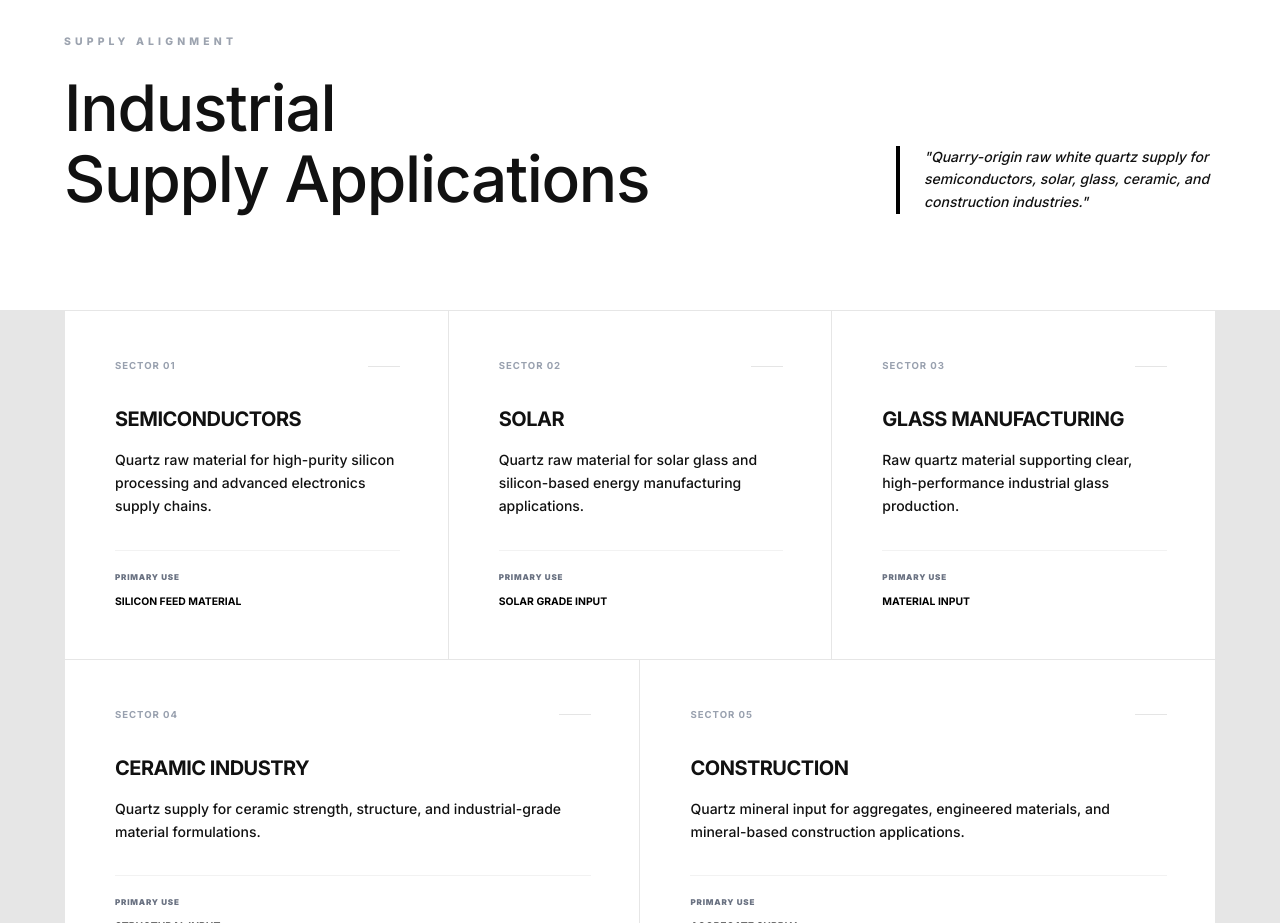
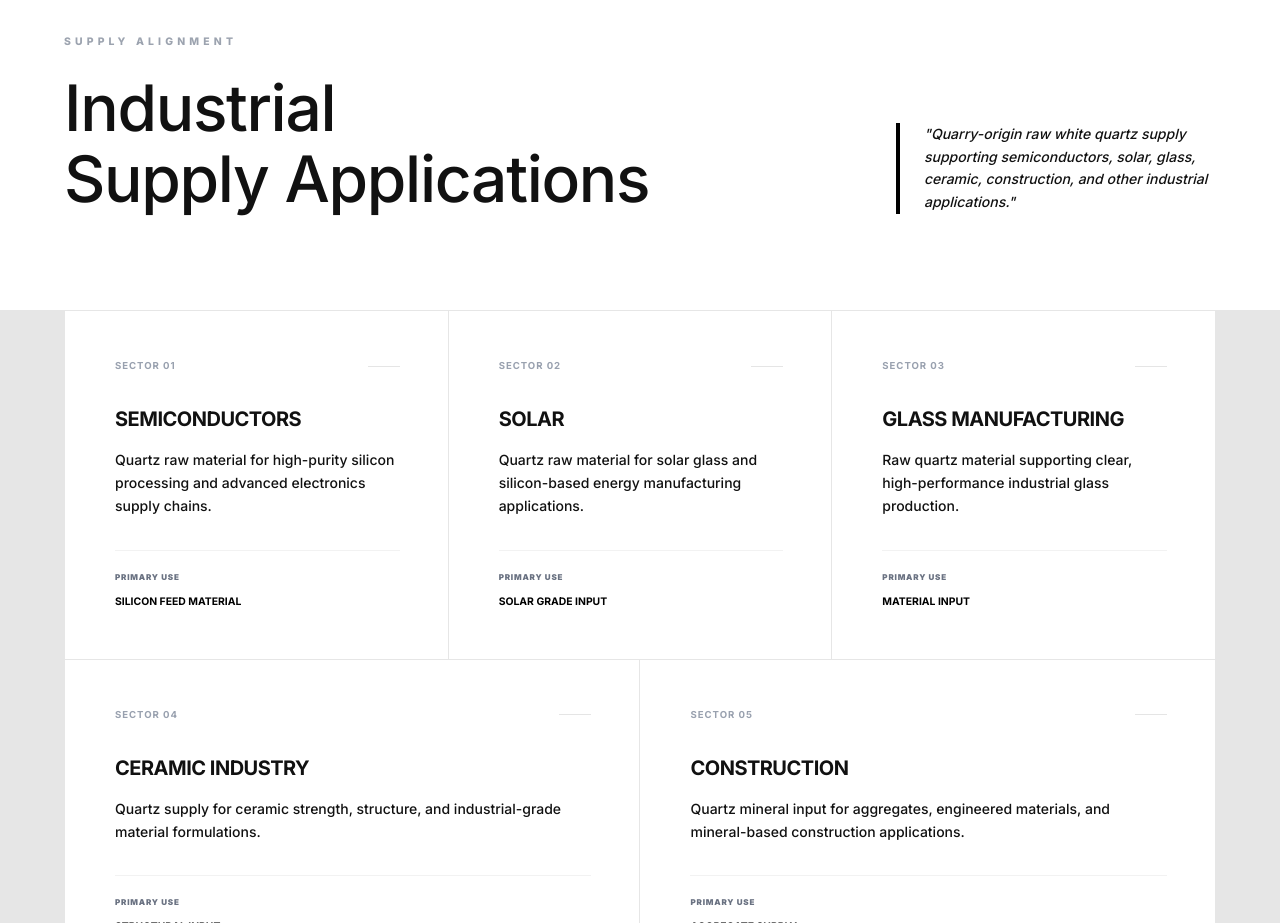
Before and after one commit to ssrminesandmineralspvtltd/mining, a Next.js app: page / in a window 1280 px wide. Shown: the part 1920-2843 px from the top of the page. Built offline with nearby package versions, Linux system fonts and the light colour scheme.

Commit message:
copy: open-ended sector quote — adds 'and other industrial applications'

```diff
--- a/app/applications/page.tsx
+++ b/app/applications/page.tsx
@@ -55,7 +55,7 @@ const ApplicationsPage = () => {
             <span className="text-[0.7rem] uppercase font-bold tracking-[0.3em] text-gray-400 mb-4 block">Sector Expertise</span>
             <h1 className="text-5xl md:text-6xl font-light tracking-tight mb-8">Industrial Applications</h1>
             <p className="text-lg text-gray-500 max-w-2xl mx-auto leading-relaxed">
-              Quarry-origin raw white quartz supply for key industrial sectors. Specifications and bulk supply details shared on request.
+              Quarry-origin raw white quartz supply supporting semiconductors, solar, glass, ceramic, construction, and other industrial applications. Specifications and bulk supply details shared on request.
             </p>
           </motion.div>
         </div>
--- a/app/page.tsx
+++ b/app/page.tsx
@@ -113,7 +113,7 @@ export default function Home() {
               <h2 className="h-section text-[#111111]">Industrial <br/>Supply Applications</h2>
             </div>
             <p className="text-sm text-[#111111] font-medium max-w-xs leading-relaxed italic border-l-4 border-black pl-6">
-              "Quarry-origin raw white quartz supply for semiconductors, solar, glass, ceramic, and construction industries."
+              "Quarry-origin raw white quartz supply supporting semiconductors, solar, glass, ceramic, construction, and other industrial applications."
             </p>
           </div>
         </div>
```
